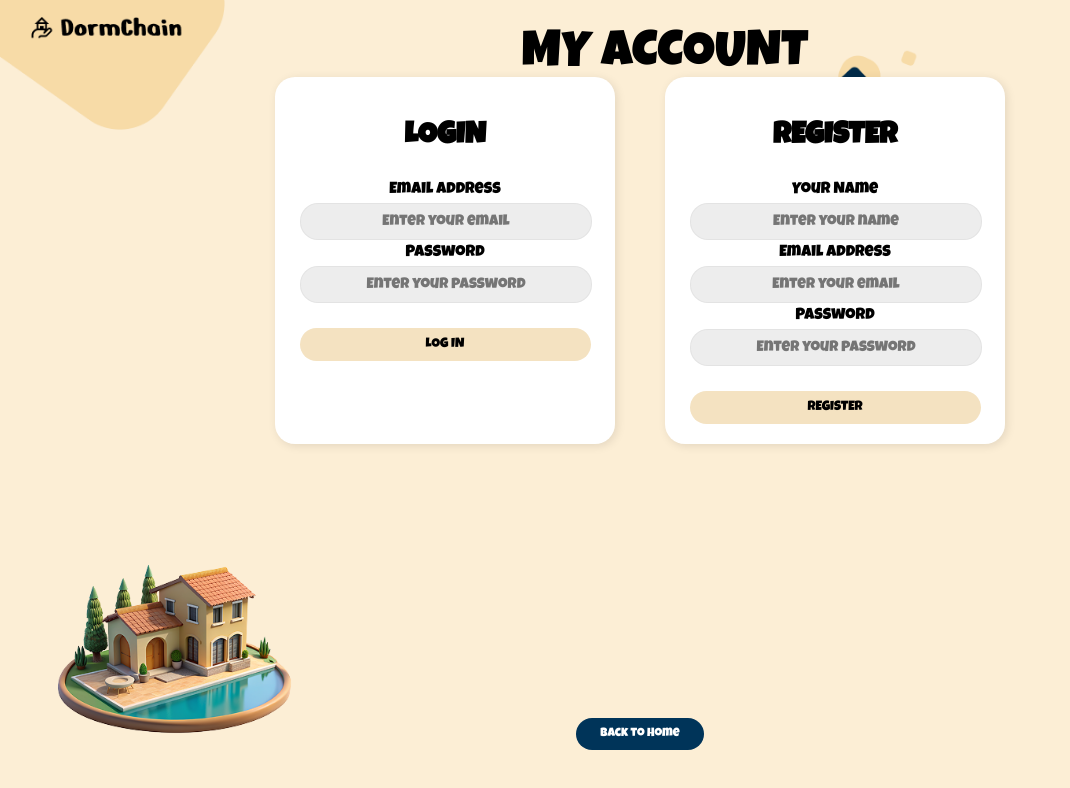
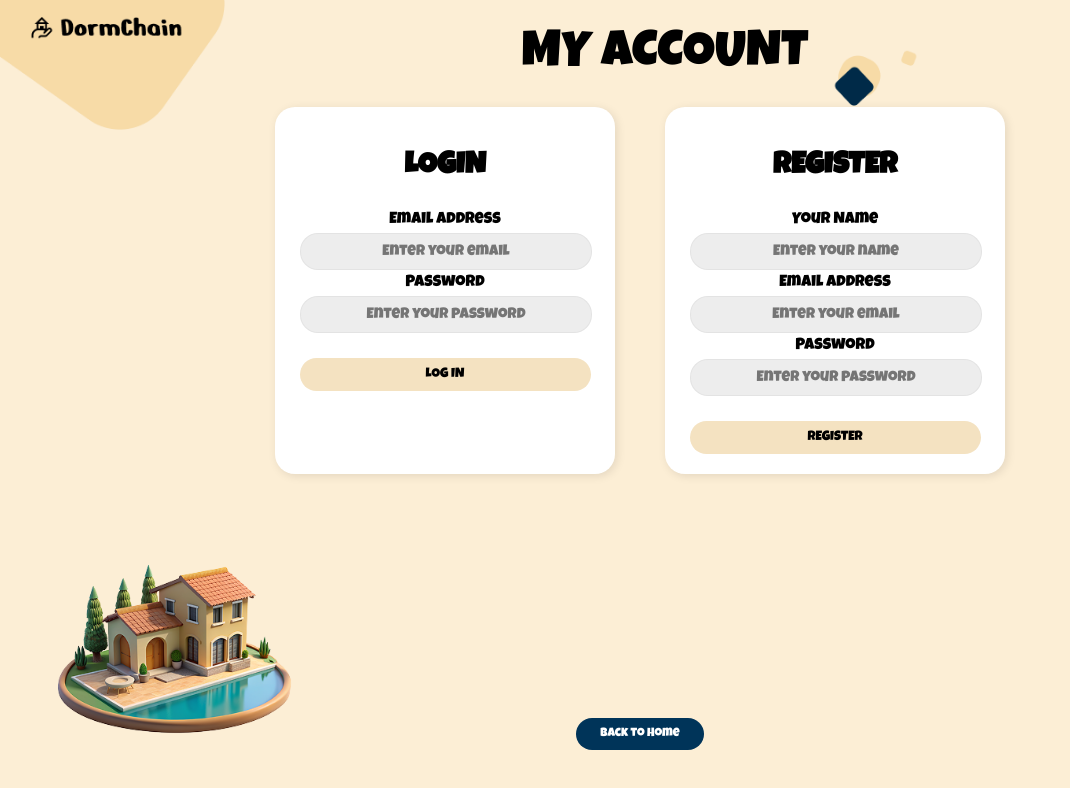
Before and after one commit to liuchiasin/DormChain, a React (Create React App) app: page /signup in a window 1280 px wide. Shown: the top 788 px of the page, without its empty margins (0-1070 px from the left). Built offline with nearby package versions, Linux system fonts and the light colour scheme.

Commit message:
部分功能美化

```diff
--- a/src/SignupPage.css
+++ b/src/SignupPage.css
@@ -36,7 +36,7 @@
     border-radius: 20px;
     box-shadow: 2px 2px 10px rgba(0, 0, 0, 0.1);
     width: 300px;
-    margin-top: 50px;
+    margin-top: 80px;
     text-align: center;
 
   }
```
